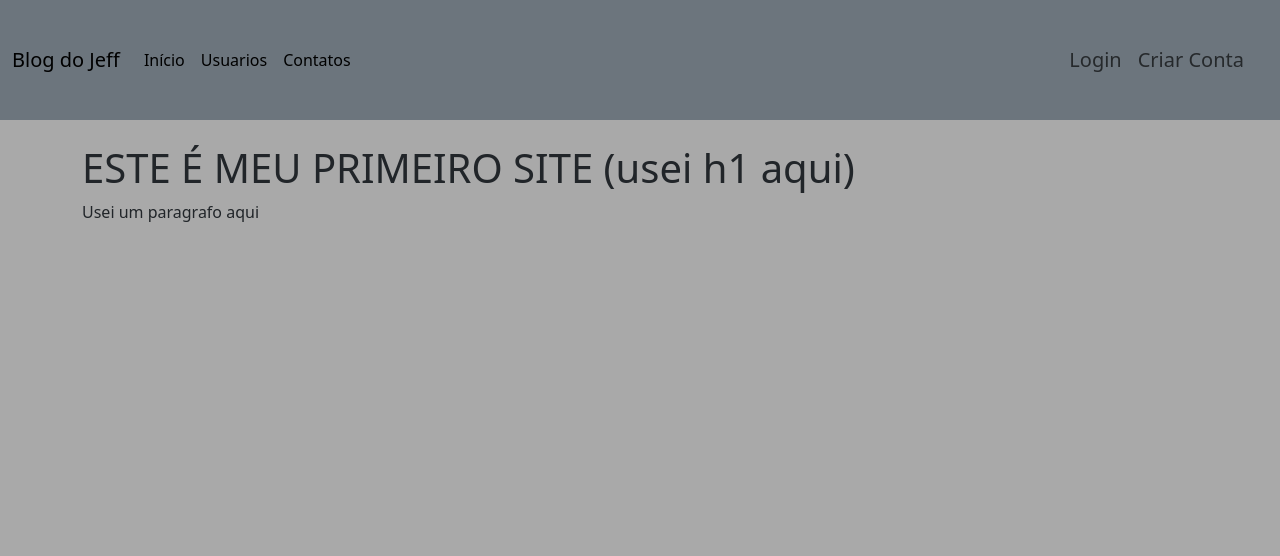
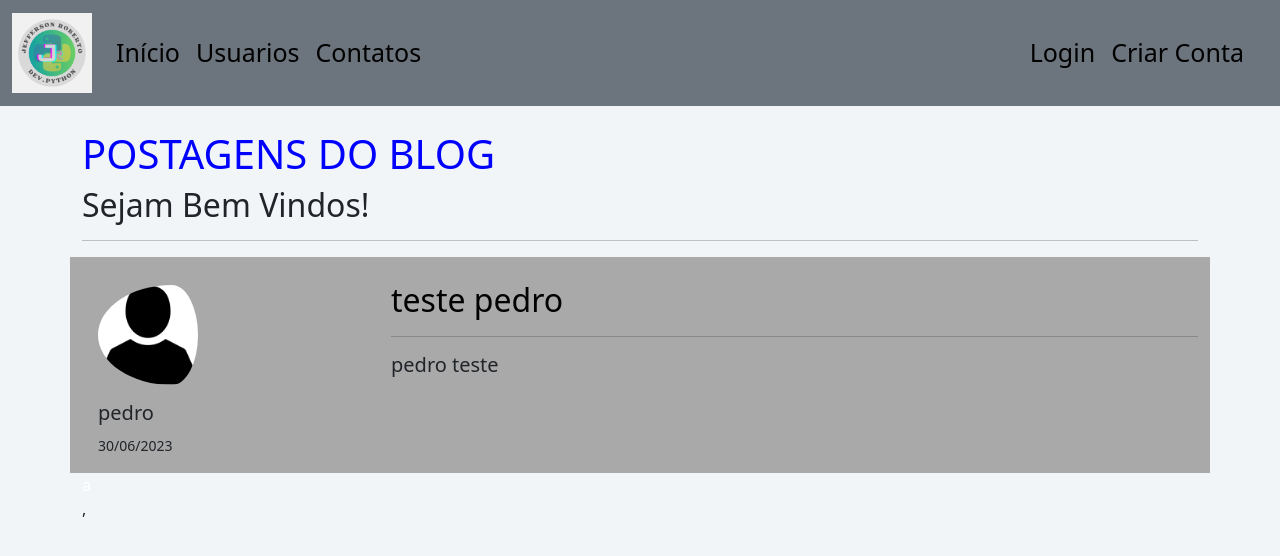
Before and after one commit to jeffin-Dev/blog-flask, a Flask app: page / in a window 1280 px wide. Shown: the top 556 px of the page. Run offline with Flask 3, Linux system fonts and the light colour scheme; some libraries are stand-ins or nearby versions.

Commit message:
site
site

```diff
--- a/ProjectBlogJeff/forms.py
+++ b/ProjectBlogJeff/forms.py
@@ -57,3 +57,8 @@ class CriarPost(FlaskForm):
     titulo = StringField('Título', validators=[DataRequired()])
     corpo = TextAreaField('Postagem', validators=[DataRequired()])
     botao_submit = SubmitField('Postar')
+
+class EditarPost(FlaskForm):
+    titulo = StringField('Título', validators=[DataRequired()])
+    corpo = TextAreaField('Postagem', validators=[DataRequired()])
+    botao_submit = SubmitField('Editar')
--- a/ProjectBlogJeff/routes.py
+++ b/ProjectBlogJeff/routes.py
@@ -1,5 +1,5 @@
-from flask import render_template, url_for, request, flash, redirect
-from ProjectBlogJeff.forms import FormLoginAccount, FormCreateAccount, FormEditarPerfil, CriarPost
+from flask import render_template, url_for, request, flash, redirect, abort
+from ProjectBlogJeff.forms import FormLoginAccount, FormCreateAccount, FormEditarPerfil, CriarPost, EditarPost
 from ProjectBlogJeff import app, database, bcrypt
 from ProjectBlogJeff.models import Usuario, Post
 from flask_login import login_user, logout_user, current_user, login_required
@@ -8,7 +8,9 @@ from ProjectBlogJeff.funcoes import tratamento_img, validar_cursos, cursos_lista
 
 @app.route('/')
 def home():
-    return render_template('home.html')
+    posts = Post.query.order_by(Post.id.desc())
+
+    return render_template('home.html', posts=posts)
 
 @app.route('/contato')
 def contato():
@@ -98,3 +100,35 @@ def editar_perfil():
     foto_perfil = url_for('static', filename='fotos_perfil/{}'.format(current_user.foto_de_perfil))
     return render_template('editar_perfil.html', foto_perfil=foto_perfil,
                            form_editar_perfil=form_editar_perfil)
+
+
+@app.route('/post/<id_post>', methods=['GET', 'POST'])
+def post_usuario(id_post):
+    post = Post.query.get(id_post)
+    if current_user == post.autor:
+        editar = EditarPost()
+        if request.method == 'GET':
+            editar.titulo.data = post.titulo
+            editar.corpo.data = post.corpo
+        elif editar.validate_on_submit():
+            post.titulo = editar.titulo.data
+            post.corpo = editar.corpo.data
+            database.session.commit()
+            flash('Post Atualizado.', 'alert-success')
+            return redirect(url_for('home'))
+    else:
+        editar = None
+    return render_template('post_usuario.html', post=post, editar=editar)
+
+@app.route('/post/<id_post>/excluir', methods=['GET', 'POST'])
+@login_required
+def excluir_post(id_post):
+    post = Post.query.get(id_post)
+    if current_user == post.autor:
+        database.session.delete(post)
+        database.session.commit()
+        flash('Postagem Excluida', 'alert-danger')
+        return redirect(url_for('home'))
+    else:
+        abort(403)
+    return render_template('post_usuario.html', id_post=id_post)
--- a/ProjectBlogJeff/static/main.css
+++ b/ProjectBlogJeff/static/main.css
@@ -1,7 +1,32 @@
 body{
-    background-color:#A9A9A9;
+    background-color:#f2f5f8;
 }
 
+.titulo{
+    color: blue;
+}
+
+a:link {
+  color: black;
+  background-color: transparent;
+  text-decoration: none;
+}
+
+a:hover {
+  color: blue;
+  background-color: transparent;
+
+}
+
+a:active {
+  color: blue;
+  background-color: transparent;
+  text-decoration: underline;
+}
+
+.posts{
+background-color: #A9A9A9 ;
+}
 .form-control{
    background-color:#C0C0C0;
 }
--- a/ProjectBlogJeff/templates/criar_post.html
+++ b/ProjectBlogJeff/templates/criar_post.html
@@ -5,7 +5,7 @@
     <hr style="height:15px; background-color: black; position: relative; top: 20px; margin-bottom: 50px">
     <form method="POST" action="" class="border mt-4 p-2">
         {{ form.csrf_token }}
-        <legend class="text-center">Criar Post</legend>
+        <h1 class="text-center">Criar Post</h1>
         <hr>
         <fieldset>
             <div class="form-group">
--- a/ProjectBlogJeff/templates/home.html
+++ b/ProjectBlogJeff/templates/home.html
@@ -1,10 +1,37 @@
 {% extends 'base.html' %}
-
 {% block body %}
 
-    <div class="container mt-4">
-        <h1>ESTE É MEU PRIMEIRO SITE (usei h1 aqui)</h1>
-        <p>Usei um paragrafo aqui</p>
+<div class="container" id="titulo">
+    <h1 class="titulo">POSTAGENS DO BLOG</h1>
+    <h2>Sejam Bem Vindos!</h2>
+    <hr>
+    {% for post in posts %}
+    <div class="text-align-center mt-2">
+        <div class="row posts ">
+            <div class="col-md-3 mt-4 me-4 ">
+                <div class="mt-1 px-3 ">
+                    <img class="rounded-circle pe-5"
+                         src="{{ url_for('static', filename='fotos_perfil/{}'.format(post.autor.foto_de_perfil)) }}"
+                         height="100">
+                    <h5 class="mt-3 justify-content-center">
+                        {{ post.autor.username }}
+                    </h5>
+                    <p><small>{{ post.data_de_postagem.strftime('%d/%m/%Y') }}</small></p>
+                </div>
+            </div>
+            <div class="col md-9 mt-4 ">
+                <a class="link- link-underline-opacity-0" href="{{ url_for('post_usuario', id_post=post.id) }}">
+                <h2>{{ post.titulo }}</h2>
+                </a>
+                <hr>
+                <div class="card-header mb-4">
+                    <h5>{{post.corpo}}</h5>
+                </div>
+            </div>
+        </div>
+        <span style="color:white">a </span>
     </div>
+    {% endfor %},
 
+</div>
 {% endblock %}
--- a/ProjectBlogJeff/templates/login.html
+++ b/ProjectBlogJeff/templates/login.html
@@ -8,9 +8,6 @@
         </div>
         <hr>
         <div class="row">
-<!--            <div class="container" name="error">-->
-<!--                {{ erro }}-->
-<!--            </div>-->
             <div class="col" name="Colunaloginaccount">
                 <form method="POST" action="" class="border border-dark mt-4 p-2 " id="1">
                     {{ form_login.csrf_token }}
--- a/ProjectBlogJeff/templates/navbar.html
+++ b/ProjectBlogJeff/templates/navbar.html
@@ -1,12 +1,14 @@
 
 <nav class="navbar navbar-expand-lg bg-secondary " >
-  <div class="container-fluid my-4" >
-    <a class="navbar-brand fs-5 " href="/">Blog do Jeff</a>
+  <div class="container-fluid" >
+    <a class="navbar-brand" href="/">
+      <img src=" {{ url_for('static',filename='logomarca/logo.png') }} " height="80">
+    </a>
       <button class="navbar-toggler" type="button" data-toggle="collapse" data-target="#navbarSupportedContent" aria-controls="#navbarSupportedContent" aria-expanded="false" aria-label="Toggle navigation">
           <span class="navbar-toggler-icon"></span>
       </button>
     <div class="collapse navbar-collapse" id="navbarSupportedContent">
-      <ul class=" navbar-nav me-auto mb-2 mb-lg-0">
+      <ul class=" navbar-nav me-auto mb-2 mb-lg-0"  style="font-size:25px">
         <li class="nav-item ">
           <a class="nav-link active" aria-current="page" href="/ ">Início</a>
         </li>
@@ -17,23 +19,23 @@
           <a class="nav-link active" aria-current="page" href="{{url_for('contato')}}">Contatos</a>
         </li>
       </ul>
-      <ul class ="d-flex navbar-brand navbar-nav">
+      <ul class ="d-flex navbar-brand navbar-nav"  style="font-size:25px">
           {% if current_user.is_authenticated %}
             <li class="nav-item">
-              <a class="nav-link" aria-current="page" href="{{url_for('criar_post')}}">Criar Post</a>
+              <a class="nav-link active" aria-current="page" href="{{url_for('criar_post')}}">Criar Post</a>
             </li>
             <li class="nav-item">
-              <a class="nav-link" aria-current="page" href="{{url_for('meu_perfil')}}">Meu Perfil</a>
+              <a class="nav-link active" aria-current="page" href="{{url_for('meu_perfil')}}">Meu Perfil</a>
             </li>
             <li class="nav-item">
-              <a class="nav-link" aria-current="page" href="{{url_for('logout')}}">Sair</a>
+              <a class="nav-link active" aria-current="page" href="{{url_for('logout')}}">Sair</a>
             </li>
           {% else %}
             <li class="nav-item">
-              <a class="nav-link" aria-current="page" href="{{url_for('login')}}">Login</a>
+              <a class="nav-link active" aria-current="page" href="{{url_for('login')}}">Login</a>
             </li>
             <li class="nav-item">
-              <a class="nav-link" aria-current="page" href="{{url_for('login')}}"> Criar Conta</a>
+              <a class="nav-link active" aria-current="page" href="{{url_for('login')}}"> Criar Conta</a>
             </li>
           {% endif %}
       </ul>
```
Also changed, not shown: ProjectBlogJeff/templates/editar_post.html (added, +49 -0 lines), ProjectBlogJeff/templates/post_usuario.html (added, +103 -0 lines), ProjectBlogJeff/static/fotos_perfil/default0e1e4e516a197b4f.jpg (added), ProjectBlogJeff/static/logomarca/logo.png (added), instance/blog.db.
